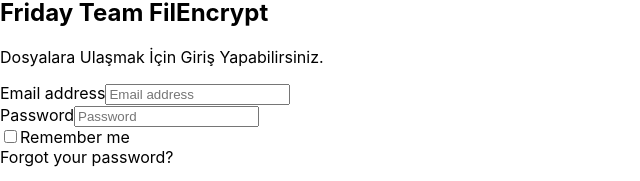
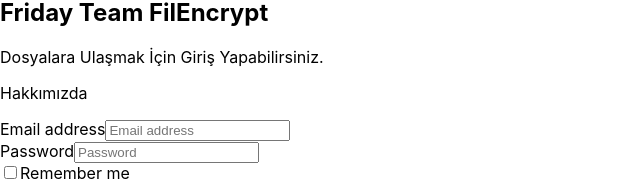
Before and after one commit to enescang/ymh459-cloud-app-web, a Next.js app: page /login in a window 1280 px wide. Shown: the part 326-507 px from the top of the page, without its empty margins (0-640 px from the left). Built offline with nearby package versions, Linux system fonts and the light colour scheme.

Commit message:
Route fixed

```diff
--- a/components/LoginPage.js
+++ b/components/LoginPage.js
@@ -23,7 +23,7 @@ const LoginPage = (props) => {
 
     const request_login = async (event) => {
         event.preventDefault();
-        if(email.length == 0 || password.length == 0){
+        if (email.length == 0 || password.length == 0) {
             setError("Lütfen email ve şifre alanlarını doldurunuz");
             return;
         }
@@ -95,6 +95,9 @@ const LoginPage = (props) => {
                             >
                                 start your 14-day free trial
                             </a> */}
+                        </p>
+                        <p className="mt-4 text-center text-sm text-gray-600">
+                            <a className='text-center text-sm text-gray-600' href='/about'>Hakkımızda</a>
                         </p>
                     </div>
                     <form className="mt-8 space-y-6" action="#" method="POST">
```
